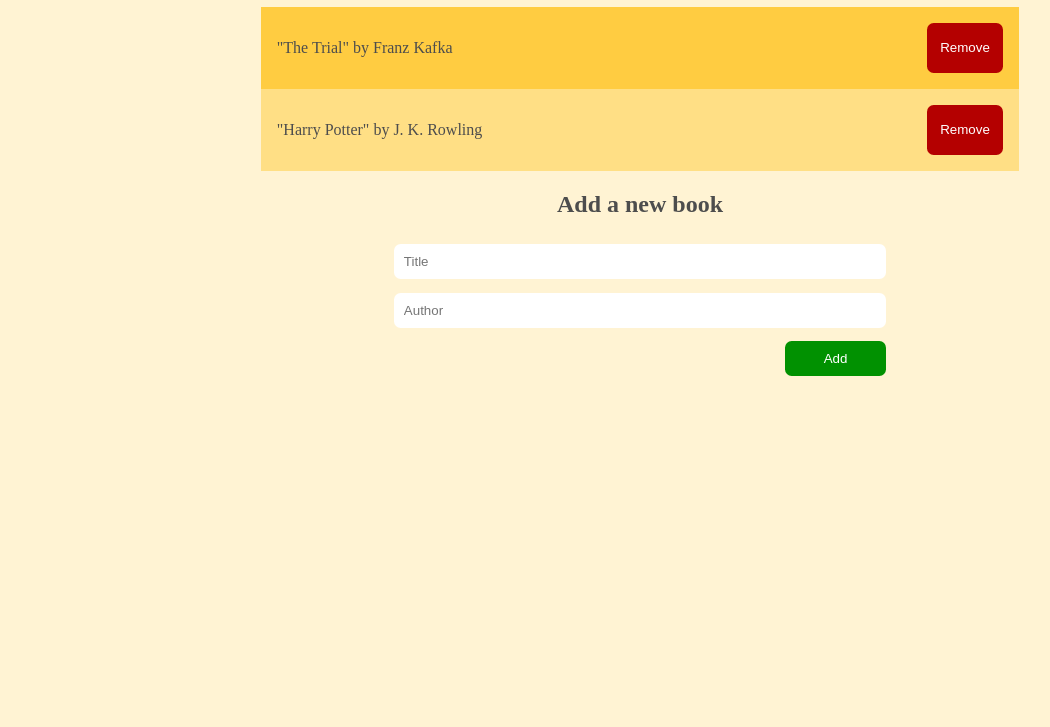
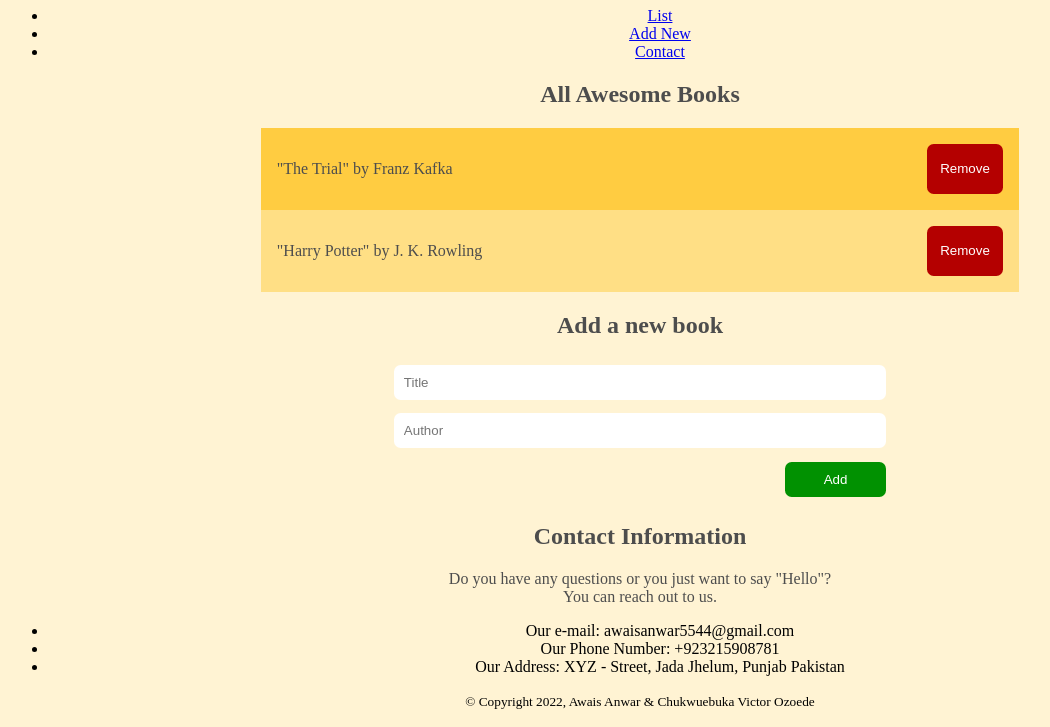
Before and after one commit to awaisanwar544/awesome-books, a website: page index.html in a window 1280 px wide. Shown: the part 73-800 px from the top of the page, without its empty margins (0-1050 px from the left). Drawn offline with Linux system fonts and the light colour scheme.

Commit message:
Change my Html layout

```diff
--- a/index.html
+++ b/index.html
@@ -9,11 +9,20 @@
   </head>
   <body>
     <header>
-      <h1>All Awesome Books</h1>
+      <h1>Awesome Books</h1>
+      <ul>
+        <li><a id="list-link" href="#books" class="active">List</a></li>
+        <li><a href="#form">Add New</a></li>
+        <li><a href="#contact">Contact</a></li>
+      </ul>
     </header>
     <main>
-      <section id="books-list"></section>
-      <section id="form">
+      <p class="date"></p>
+      <section id="books" class="show">
+        <h2>All Awesome Books</h2>
+        <div id="books-list"></div>
+      </section>
+      <section id="form" class="hidden">
         <h2>Add a new book</h2>
         <form action="#">
           <input type="text" id="title" placeholder="Title" />
@@ -21,7 +30,24 @@
           <input id="add-btn" type="button" value="Add" />
         </form>
       </section>
+      <section id="contact" class="hidden">
+        <h2>Contact Information</h2>
+        <p>
+          Do you have any questions or you just want to say "Hello"? <br />
+          You can reach out to us.
+        </p>
+        <ul>
+          <li>Our e-mail: awaisanwar5544@gmail.com</li>
+          <li>Our Phone Number: +923215908781</li>
+          <li>Our Address: XYZ - Street, Jada Jhelum, Punjab Pakistan</li>
+        </ul>
+      </section>
     </main>
+    <footer>
+      <small
+        >&copy; Copyright 2022, Awais Anwar & Chukwuebuka Victor Ozoede</small
+      >
+    </footer>
     <script src="main.js"></script>
   </body>
 </html>
```
